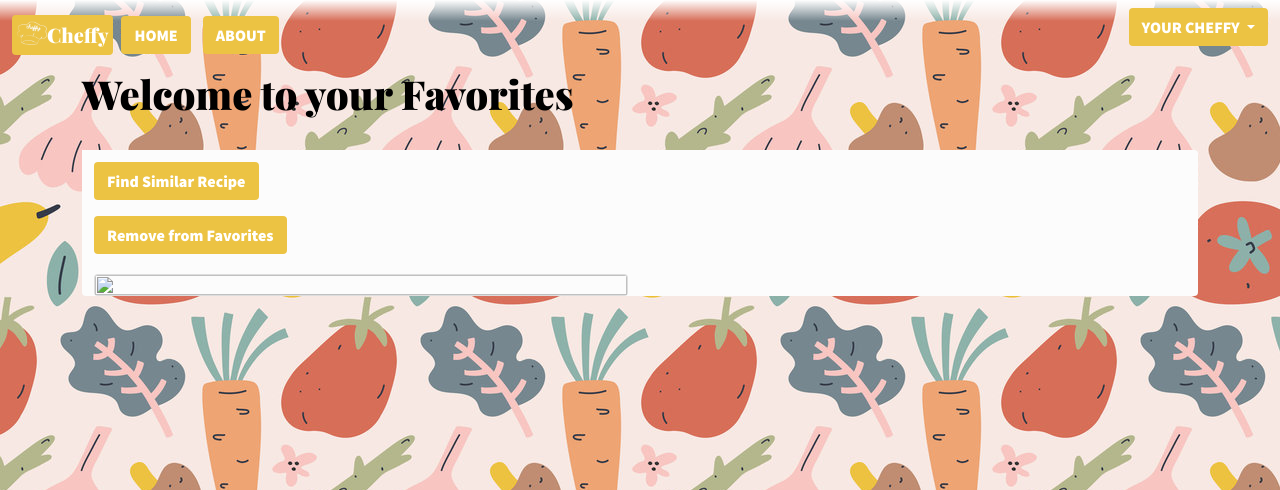
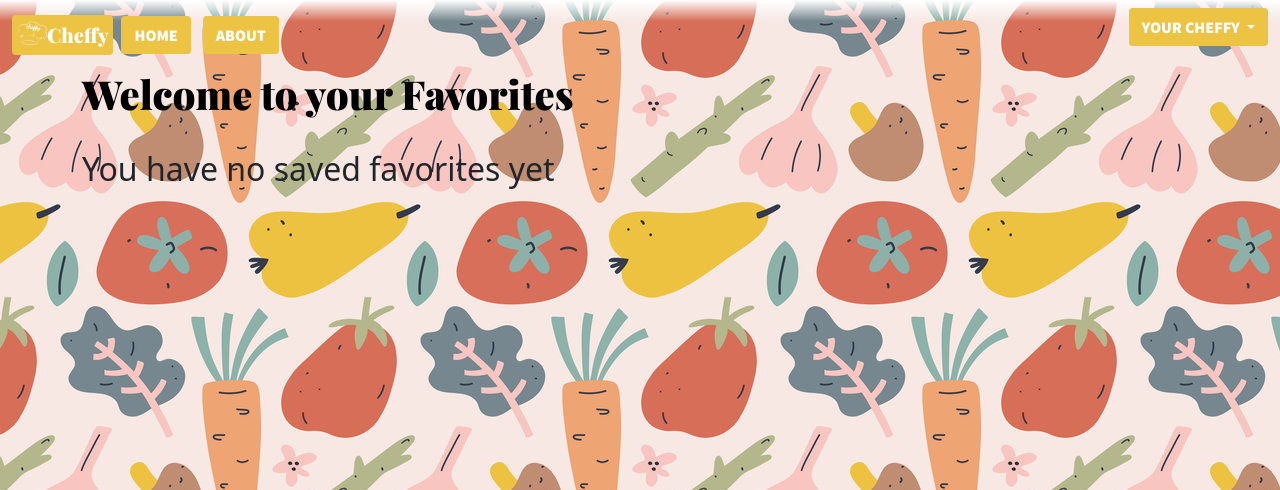
Before and after one commit to BUMETCS673/BUMETCS673OLF21P1, a Flask app: page /favorite_recipes in a window 1280 px wide. Shown: the top 490 px of the page. Run offline with Flask 2, Linux system fonts and the light colour scheme; data that the repository does not hold is empty; parts of the project's set-up code (start-up, migrations or seed data) failed here and were passed over.

Commit message:
Fix bug related to having no saved favorites

```diff
--- a/src/favoriteRecipes.py
+++ b/src/favoriteRecipes.py
@@ -60,10 +60,10 @@ class FavoriteRecipeManager():
 if __name__ == "__main__":
     # Debugging/testing
     fav_recipe_manager = FavoriteRecipeManager(5555)
-    fav_recipe_manager.addFavoriteRecipe(6666, "fun food", "link//")
-    fav_recipe_manager.addFavoriteRecipe(7777)
+    # fav_recipe_manager.addFavoriteRecipe(6666, "fun food", "link//")
+    # fav_recipe_manager.addFavoriteRecipe(7777)
     print(fav_recipe_manager)
-    fav_recipe_manager.delFavoriteRecipe(7777)
+    # fav_recipe_manager.delFavoriteRecipe(7777)
     print(fav_recipe_manager)
     fav_recipe_manager.delFavAll()
     print(fav_recipe_manager)
--- a/src/templates/favorite_recipes.html
+++ b/src/templates/favorite_recipes.html
@@ -2,7 +2,7 @@
 
 <h1>Welcome to your Favorites</h1>
 <br>
-{% if recipes|length == 0 %}
+{% if recipes|length <= 1 %}
     <h2>You have no saved favorites yet</h2>
 {% else %}
 
```
Also changed, not shown: src/cheffy.db.
